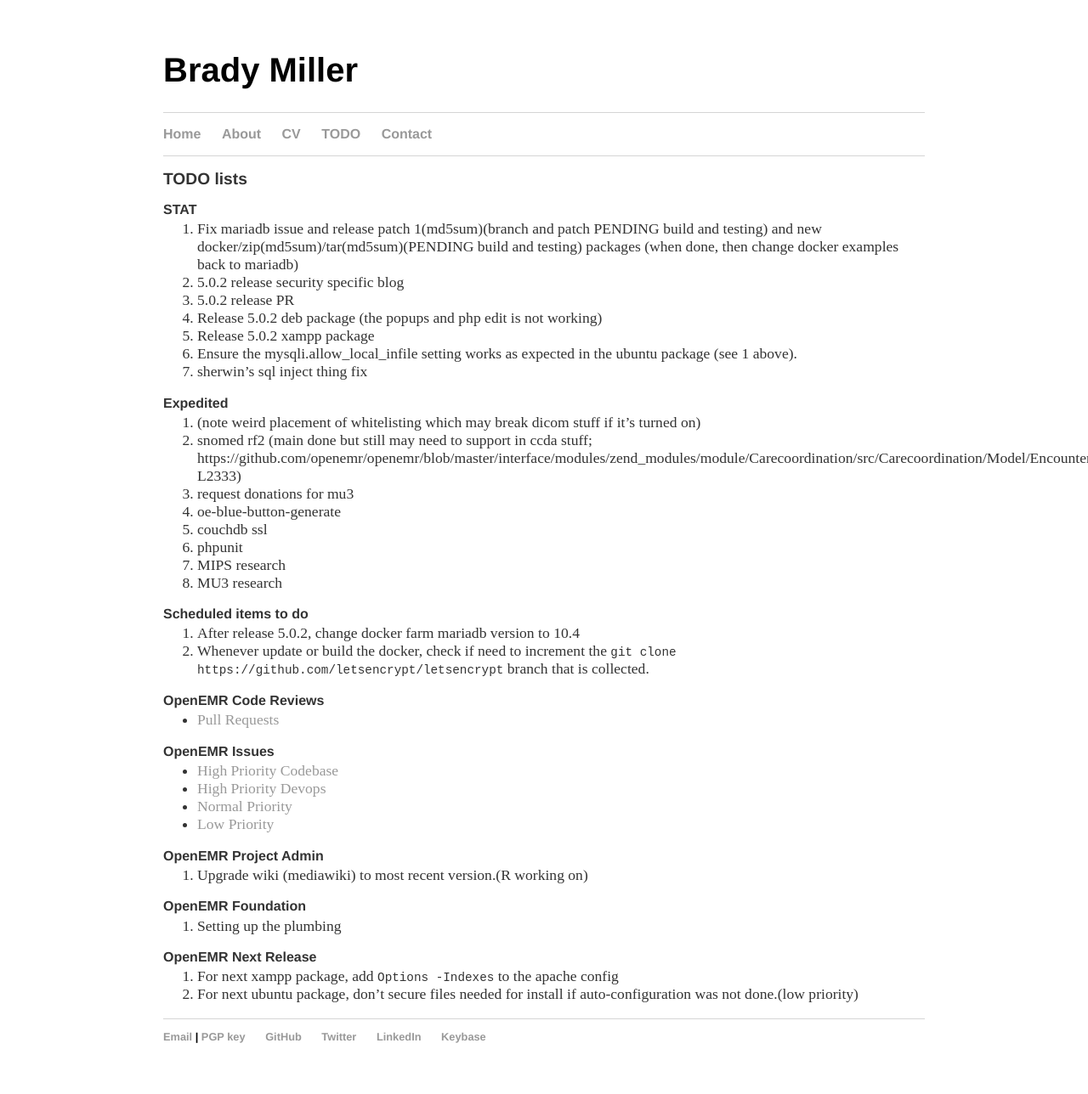
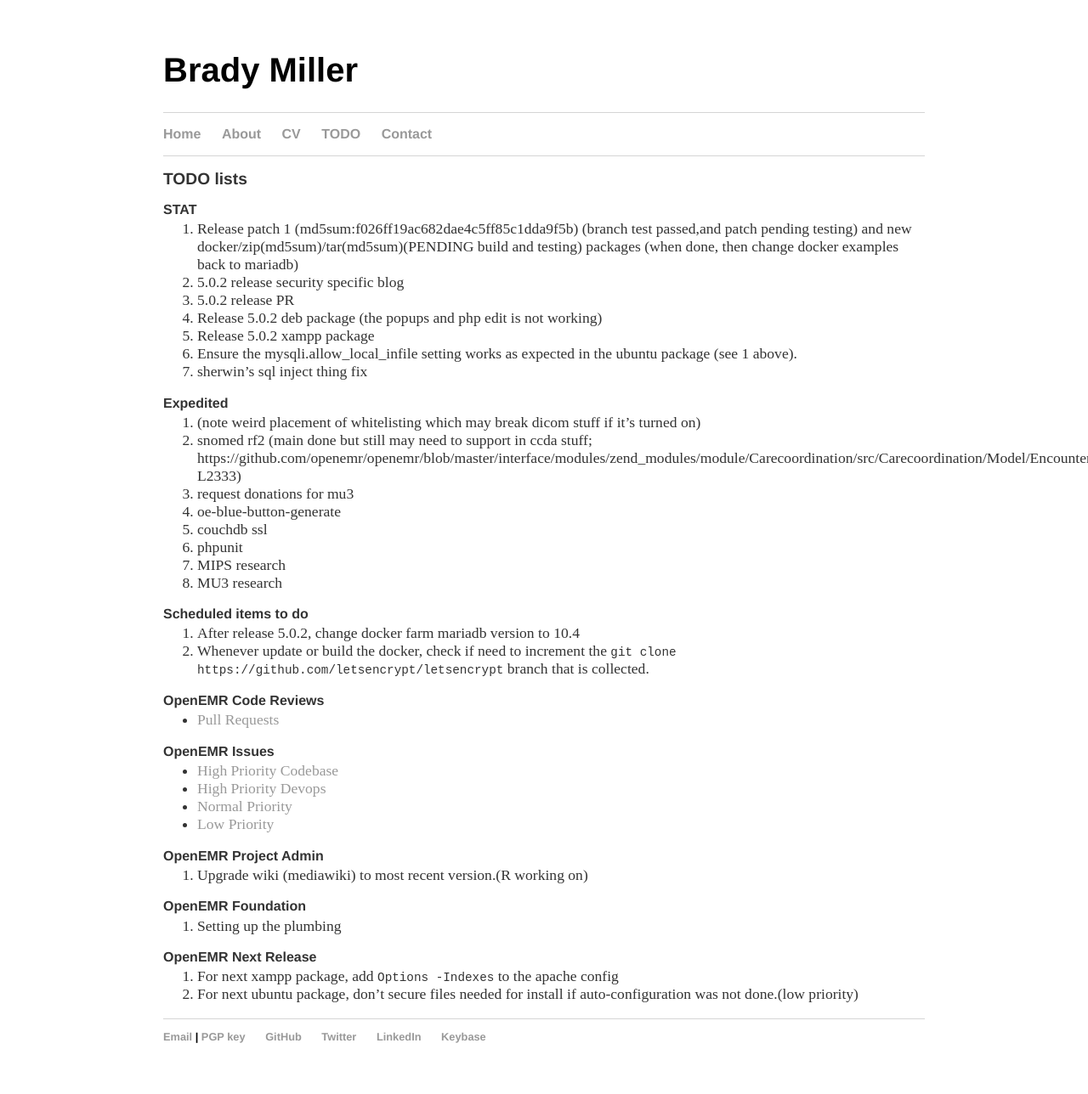
Before and after one commit to bradymiller/bradymiller.github.io, a Jekyll site: the page built from todo/index.md, in a window 1280 px wide. Shown: the whole page at 85% size. Built offline with Jekyll 4.4.1, drawn with Linux system fonts in a browser that asks for light colours; our own code applies the rules of GitHub Pages for plain Markdown files.

Commit message:
Update index.md

```diff
--- a/todo/index.md
+++ b/todo/index.md
@@ -4,7 +4,7 @@
 ## TODO lists
 
 ### STAT
-1. Fix mariadb issue and release patch 1(md5sum)(branch and patch PENDING build and testing) and new docker/zip(md5sum)/tar(md5sum)(PENDING build and testing) packages (when done, then change docker examples back to mariadb)
+1. Release patch 1 (md5sum:f026ff19ac682dae4c5ff85c1dda9f5b) (branch test passed,and patch pending testing) and new docker/zip(md5sum)/tar(md5sum)(PENDING build and testing) packages (when done, then change docker examples back to mariadb)
 1. 5.0.2 release security specific blog
 1. 5.0.2 release PR
 1. Release 5.0.2 deb package (the popups and php edit is not working)
```
